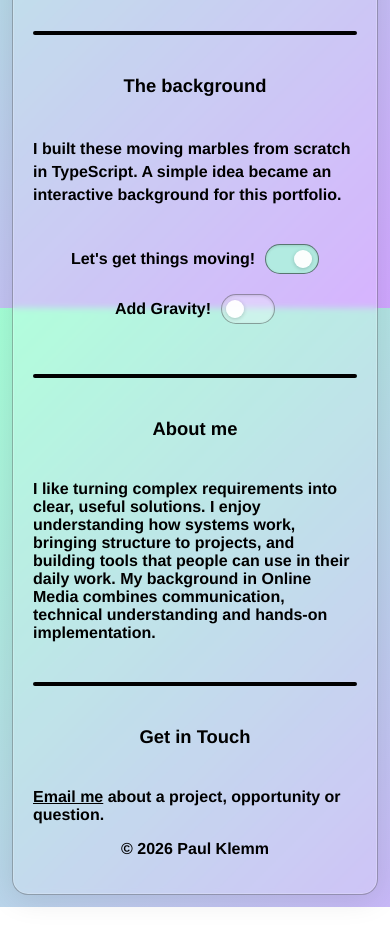
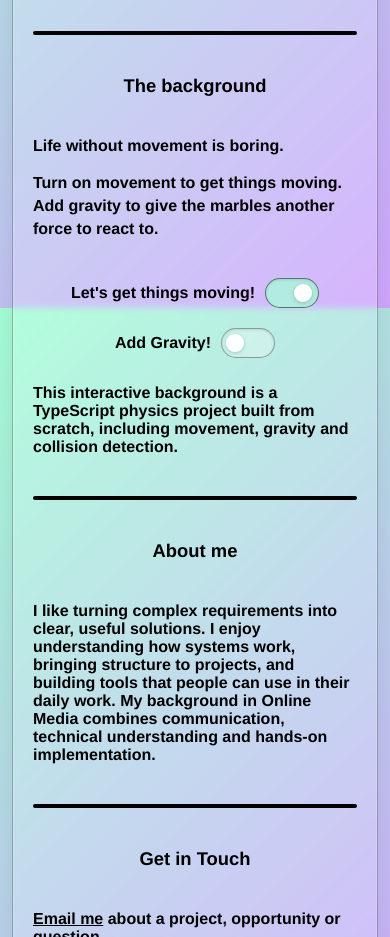
Before and after one commit to someonesocial/PortfolioWebsite, a website built with Vite: page index.html in a window 390 px wide. Shown: the part 1380-2317 px from the top of the page. Before the commit the page ends 2287 px from the top, so only its background shows below. Built offline with nearby package versions, Linux system fonts and the light colour scheme.

Commit message:
added toggles story back

```diff
--- a/index.html
+++ b/index.html
@@ -25,9 +25,11 @@
       <div class="project-card github-card"><p class="project-label">Code &amp; experiments</p><h4>GitHub</h4><p>More projects and source code.</p><p><a href="https://github.com/someonesocial" target="_blank" rel="noreferrer">Open GitHub ↗</a></p></div>
       <hr />
       <h3>The background</h3>
-      <p class="interaction-intro">I built these moving marbles from scratch in TypeScript. A simple idea became an interactive background for this portfolio.</p>
+      <p>Life without movement is boring.</p>
+      <p class="interaction-intro">Turn on movement to get things moving. Add gravity to give the marbles another force to react to.</p>
       <div class="container"><p>Let's get things moving!</p><label class="switch"><input type="checkbox" id="movement" aria-label="Toggle motion" checked /><span></span></label></div>
       <div class="container"><p>Add Gravity!</p><label class="switch"><input type="checkbox" id="gravity" aria-label="Toggle gravity" /><span></span></label></div>
+      <p>This interactive background is a TypeScript physics project built from scratch, including movement, gravity and collision detection.</p>
       <hr />
       <h3>About me</h3>
       <p>I like turning complex requirements into clear, useful solutions. I enjoy understanding how systems work, bringing structure to projects, and building tools that people can use in their daily work. My background in Online Media combines communication, technical understanding and hands-on implementation.</p>
```
